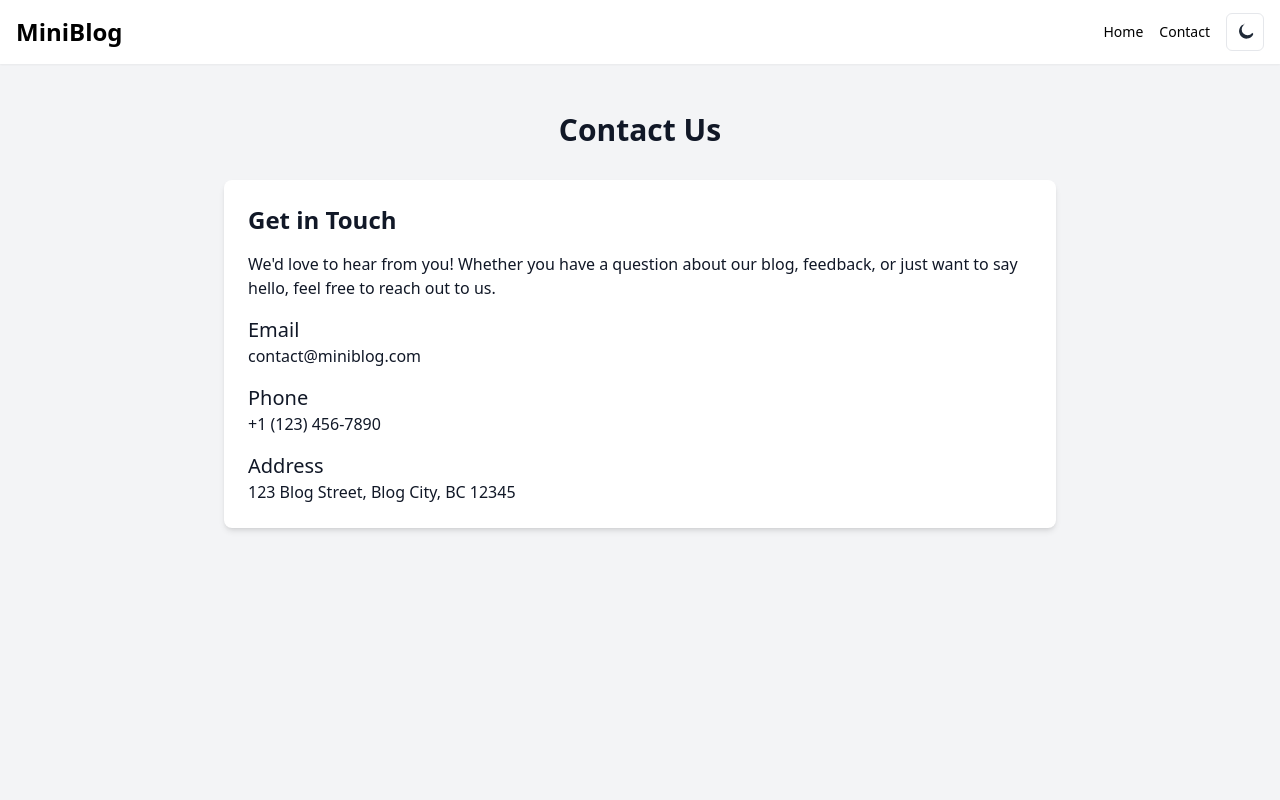
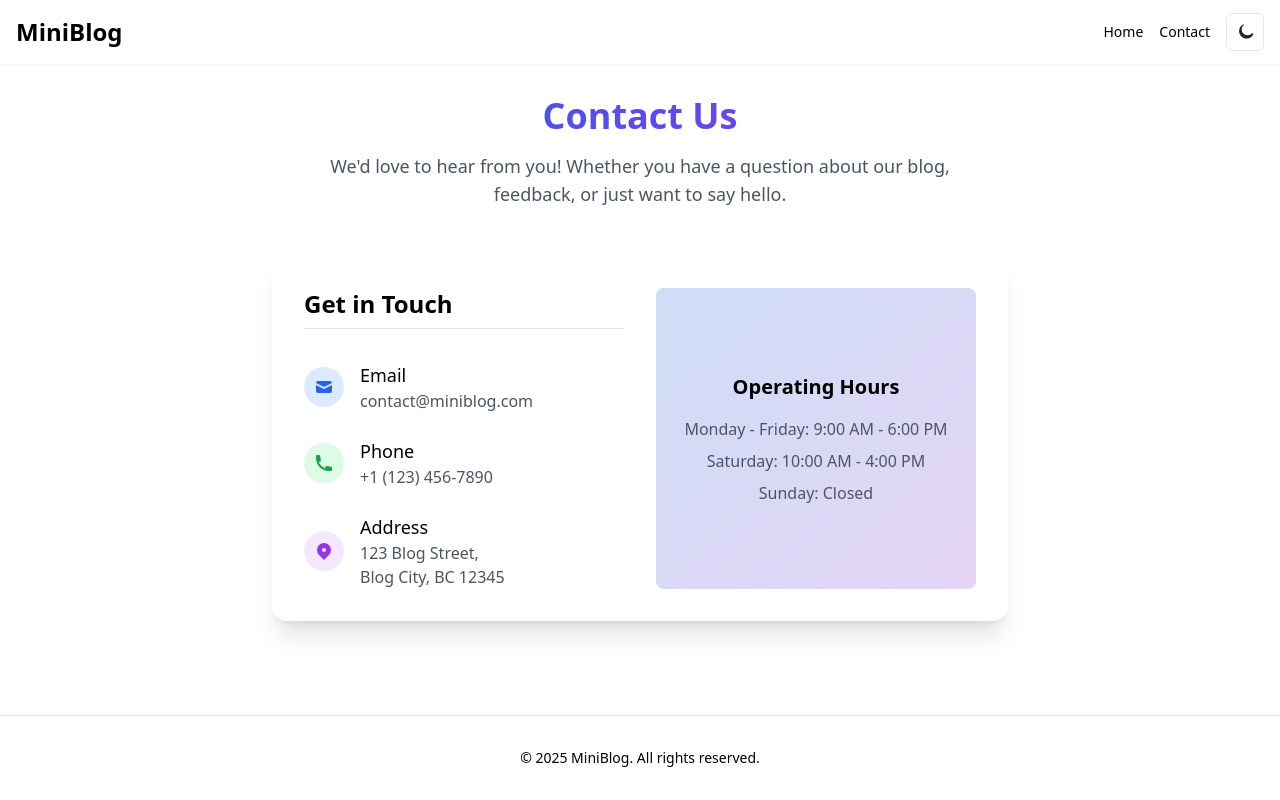
Before and after one commit to snwmilap/blog-strapi, a Next.js app in the folder frontend/: page /contact in a window 1280 px wide. Shown: the top 800 px of the page. Built offline with nearby package versions, Linux system fonts and the light colour scheme.

Commit message:
Update page.tsx

```diff
--- a/frontend/app/contact/page.tsx
+++ b/frontend/app/contact/page.tsx
@@ -2,33 +2,112 @@ import React from "react";
 
 const ContactPage: React.FC = () => {
   return (
-    <div className="min-h-screen bg-gray-100 dark:bg-zinc-900 text-gray-900 dark:text-gray-100">
-      <div className="max-w-4xl mx-auto py-12 px-4 sm:px-6 lg:px-8">
-        <h1 className="text-3xl font-bold mb-8 text-center">Contact Us</h1>
-        <div className="bg-white dark:bg-zinc-800 shadow-md rounded-lg p-6">
-          <h2 className="text-2xl font-semibold mb-4">Get in Touch</h2>
-          <p className="mb-4">
-            {`We'd love to hear from you! Whether you have a question about our
-            blog, feedback, or just want to say hello, feel free to reach out to
-            us.`}
+    <main className="relative grow">
+      <div className="container mx-auto px-4 py-8 max-w-3xl">
+        <div className="text-center mb-12">
+          <h1 className="text-4xl font-bold mb-4 bg-gradient-to-r from-blue-600 to-purple-600 bg-clip-text text-transparent">
+            Contact Us
+          </h1>
+          <p className="text-lg text-gray-600 dark:text-gray-400 max-w-2xl mx-auto">
+            {` We'd love to hear from you! Whether you have a question about our
+            blog, feedback, or just want to say hello.`}
           </p>
-          <div className="space-y-4">
-            <div>
-              <h3 className="text-xl font-medium">Email</h3>
-              <p>contact@miniblog.com</p>
+        </div>
+
+        <div className="bg-white dark:bg-zinc-800 shadow-xl rounded-2xl p-8 backdrop-blur-sm bg-opacity-90">
+          <div className="grid md:grid-cols-2 gap-8">
+            {/* Contact Information */}
+            <div className="space-y-8">
+              <h2 className="text-2xl font-semibold mb-6 border-b pb-2 dark:border-gray-700">
+                Get in Touch
+              </h2>
+              <div className="space-y-6">
+                <div className="flex items-center space-x-4">
+                  <div className="flex-shrink-0 w-10 h-10 bg-blue-100 dark:bg-blue-900 rounded-full flex items-center justify-center">
+                    <svg
+                      xmlns="http://www.w3.org/2000/svg"
+                      className="h-5 w-5 text-blue-600 dark:text-blue-300"
+                      viewBox="0 0 20 20"
+                      fill="currentColor"
+                    >
+                      <path d="M2.003 5.884L10 9.882l7.997-3.998A2 2 0 0016 4H4a2 2 0 00-1.997 1.884z" />
+                      <path d="M18 8.118l-8 4-8-4V14a2 2 0 002 2h12a2 2 0 002-2V8.118z" />
+                    </svg>
+                  </div>
+                  <div>
+                    <h3 className="text-lg font-medium">Email</h3>
+                    <p className="text-gray-600 dark:text-gray-400">
+                      contact@miniblog.com
+                    </p>
+                  </div>
+                </div>
+
+                <div className="flex items-center space-x-4">
+                  <div className="flex-shrink-0 w-10 h-10 bg-green-100 dark:bg-green-900 rounded-full flex items-center justify-center">
+                    <svg
+                      xmlns="http://www.w3.org/2000/svg"
+                      className="h-5 w-5 text-green-600 dark:text-green-300"
+                      viewBox="0 0 20 20"
+                      fill="currentColor"
+                    >
+                      <path d="M2 3a1 1 0 011-1h2.153a1 1 0 01.986.836l.74 4.435a1 1 0 01-.54 1.06l-1.548.773a11.037 11.037 0 006.105 6.105l.774-1.548a1 1 0 011.059-.54l4.435.74a1 1 0 01.836.986V17a1 1 0 01-1 1h-2C7.82 18 2 12.18 2 5V3z" />
+                    </svg>
+                  </div>
+                  <div>
+                    <h3 className="text-lg font-medium">Phone</h3>
+                    <p className="text-gray-600 dark:text-gray-400">
+                      +1 (123) 456-7890
+                    </p>
+                  </div>
+                </div>
+
+                <div className="flex items-center space-x-4">
+                  <div className="flex-shrink-0 w-10 h-10 bg-purple-100 dark:bg-purple-900 rounded-full flex items-center justify-center">
+                    <svg
+                      xmlns="http://www.w3.org/2000/svg"
+                      className="h-5 w-5 text-purple-600 dark:text-purple-300"
+                      viewBox="0 0 20 20"
+                      fill="currentColor"
+                    >
+                      <path
+                        fillRule="evenodd"
+                        d="M5.05 4.05a7 7 0 119.9 9.9L10 18.9l-4.95-4.95a7 7 0 010-9.9zM10 11a2 2 0 100-4 2 2 0 000 4z"
+                        clipRule="evenodd"
+                      />
+                    </svg>
+                  </div>
+                  <div>
+                    <h3 className="text-lg font-medium">Address</h3>
+                    <p className="text-gray-600 dark:text-gray-400">
+                      123 Blog Street,
+                      <br />
+                      Blog City, BC 12345
+                    </p>
+                  </div>
+                </div>
+              </div>
             </div>
-            <div>
-              <h3 className="text-xl font-medium">Phone</h3>
-              <p>+1 (123) 456-7890</p>
-            </div>
-            <div>
-              <h3 className="text-xl font-medium">Address</h3>
-              <p>123 Blog Street, Blog City, BC 12345</p>
+
+            {/* Map or Additional Content */}
+            <div className="relative h-full rounded-lg overflow-hidden bg-gray-100 dark:bg-zinc-700">
+              <div className="absolute inset-0 bg-gradient-to-br from-blue-500/20 to-purple-500/20"></div>
+              <div className="relative h-full flex items-center justify-center p-6 text-center">
+                <div>
+                  <h3 className="text-xl font-semibold mb-4">
+                    Operating Hours
+                  </h3>
+                  <div className="space-y-2 text-gray-600 dark:text-gray-400">
+                    <p>Monday - Friday: 9:00 AM - 6:00 PM</p>
+                    <p>Saturday: 10:00 AM - 4:00 PM</p>
+                    <p>Sunday: Closed</p>
+                  </div>
+                </div>
+              </div>
             </div>
           </div>
         </div>
       </div>
-    </div>
+    </main>
   );
 };
 
```
